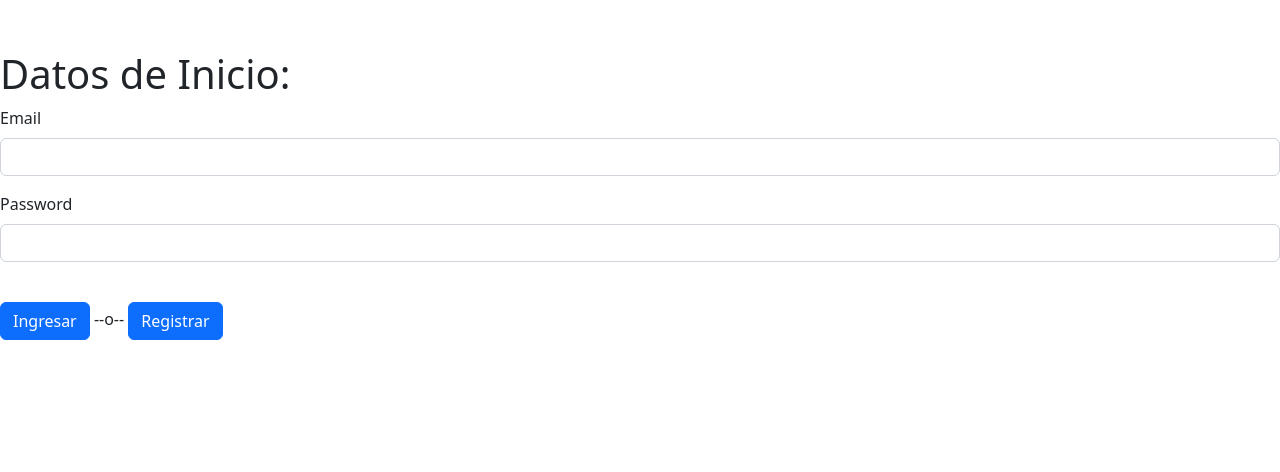
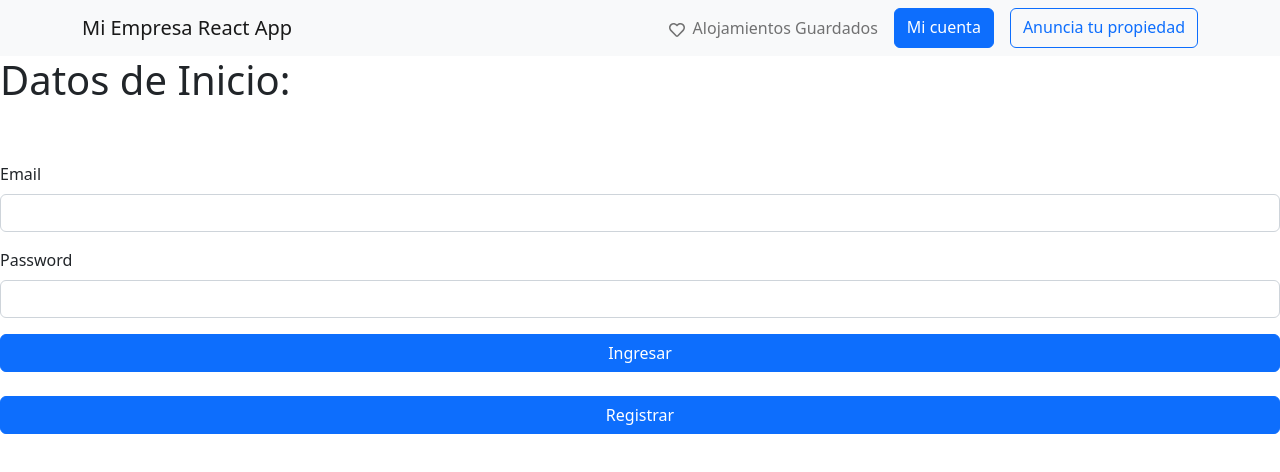
Before and after one commit to No-Country/C6-08, a React (Create React App) app in the folder frontend/: page /login in a window 1280 px wide. Shown: the top 472 px of the page. Built offline with nearby package versions, Linux system fonts and the light colour scheme.

Commit message:
Actualizacion de routes y creacon de Menu

```diff
--- a/frontend/package.json
+++ b/frontend/package.json
@@ -9,11 +9,12 @@
     "bootstrap": "^5.2.0",
     "react": "^18.2.0",
     "react-bootstrap": "^2.5.0",
+    "react-datepicker": "^4.8.0",
     "react-dom": "^18.2.0",
+    "react-hook-form": "^7.34.0",
     "react-icons": "^4.4.0",
-    "react-hook-form": "^7.34.0",
     "react-router-dom": "^6.3.0",
-    "react-scripts": "^5.0.1",
+    "react-scripts": "^2.1.3",
     "web-vitals": "^2.1.4"
   },
   "scripts": {
--- a/frontend/src/App.css
+++ b/frontend/src/App.css
@@ -4,8 +4,10 @@
 }
 
 /*--Login--*/
-
-
+#boton{
+  margin: 0 auto;
+  width: 100%;
+}
 /*--Registro--*/
 
 
--- a/frontend/src/App.js
+++ b/frontend/src/App.js
@@ -1,16 +1,18 @@
 
 import 'bootstrap/dist/css/bootstrap.min.css';
-// import Home from './components/Home';
 import './App.css';
+import React  from 'react';
 import {
   BrowserRouter as Router
 } from "react-router-dom"
 import Public from "./components/routes"
+import Menu from './components/Menu';
 
 function App() {
   return (
     <div className="App">
       <Router>
+        <Menu />
         <Public />
       </Router>
     </div>
--- /dev/null
+++ b/frontend/src/components/Home.js
@@ -0,0 +1,29 @@
+import { Button, Form, Row } from 'react-bootstrap';
+import React from 'react';
+
+const Home = () => {
+  return (
+      <section className="home">
+        <div className='hero-image'>
+          <img src="https://placeimg.com/640/480/nature" alt="imagen" />
+        </div>
+
+        <div className="form-container">
+          <Row>
+            <Form className="form" id="form">
+              <Form.Group className="form-group" id="form-group">
+                <Form.Control type="text" placeholder='🗺️ Prueba con "Bariloche"'></Form.Control>
+                <Form.Control type="text" placeholder="🧑 Personas"></Form.Control>
+                <Button variant="primary" className="search-button">
+                  Buscar
+                </Button>
+              </Form.Group>
+            </Form>
+          </Row>
+        </div>
+      </section>
+
+  );
+};
+
+export default Home;
--- a/frontend/src/components/Home.jsx
+++ /dev/null
@@ -1,52 +0,0 @@
-import { Navbar, Container, Nav, Button, Form, Row } from 'react-bootstrap';
-import React from 'react';
-import { FaRegHeart } from 'react-icons/fa';
-
-const Home = () => {
-  return (
-    <>
-      <Navbar bg="light" expand="lg">
-        <Container>
-          <Navbar.Brand href="#home">Mi Empresa React App</Navbar.Brand>
-          <Navbar.Toggle aria-controls="basic-navbar-nav" />
-          <Navbar.Collapse id="basic-navbar-nav">
-            <Nav className="ms-auto">
-              <Nav.Link href="#">
-                <FaRegHeart className="me-2" />
-                Alojamientos Guardados
-              </Nav.Link>
-              <Button href="#" className="ms-2">
-                Mi cuenta
-              </Button>
-              <Button href="#" variant="outline-primary" className="ms-3">
-                Anuncia tu propiedad
-              </Button>
-            </Nav>
-          </Navbar.Collapse>
-        </Container>
-      </Navbar>
-
-      <section className="home">
-        <div className='hero-image'>
-          <img src="https://placeimg.com/640/480/nature" alt="imagen" />
-        </div>
-
-        <div className="form-container">
-          <Row>
-            <Form className="form" id="form">
-              <Form.Group className="form-group" id="form-group">
-                <Form.Control type="text" placeholder='🗺️ Prueba con "Bariloche"'></Form.Control>
-                <Form.Control type="text" placeholder="🧑 Personas"></Form.Control>
-                <Button variant="primary" className="search-button">
-                  Buscar
-                </Button>
-              </Form.Group>
-            </Form>
-          </Row>
-        </div>
-      </section>
-    </>
-  );
-};
-
-export default Home;
--- /dev/null
+++ b/frontend/src/components/Menu.js
@@ -0,0 +1,32 @@
+import { Navbar, Container, Nav, Button} from 'react-bootstrap';
+import React  from 'react';
+import { FaRegHeart } from 'react-icons/fa';
+import {Link} from "react-router-dom"
+
+function Menu(){
+    return(
+        <>
+        <Navbar bg="light" expand="lg">
+        <Container>
+          <Navbar.Brand href="#home" as={Link} to="/">Mi Empresa React App</Navbar.Brand>
+          <Navbar.Toggle aria-controls="basic-navbar-nav" />
+          <Navbar.Collapse id="basic-navbar-nav">
+            <Nav className="ms-auto">
+              <Nav.Link href="#">
+                <FaRegHeart className="me-2" />
+                Alojamientos Guardados
+              </Nav.Link>
+              <Button href="#" className="ms-2">
+                Mi cuenta
+              </Button>
+              <Button href="#" variant="outline-primary" className="ms-3">
+                Anuncia tu propiedad
+              </Button>
+            </Nav>
+          </Navbar.Collapse>
+        </Container>
+      </Navbar>
+        </>
+    )
+}
+export default Menu
--- a/frontend/src/components/hotelDetail/HotelDetail.js
+++ b/frontend/src/components/hotelDetail/HotelDetail.js
@@ -1,4 +1,4 @@
-import React from 'react'
+import React  from 'react';
 import "./hotelDetail.css"
 import ReserveCard from '../reserveCard/ReserveCard'
 
--- a/frontend/src/components/login.js
+++ b/frontend/src/components/login.js
@@ -10,14 +10,15 @@ function Login(){
         console.log("Form",data)
         setAlert({variant:"success",text:'Wellcome!'})
         setInterval(() => {
-        window.open("/Home", "_self");
+        window.open("/", "_self");
         }, 1000);
     }
     return(
         <div>
-            <Alert variant={alert.variant}>{alert.text}</Alert>
             <h1>Datos de Inicio:</h1>
-            <Form onSubmit={handleSubmit(onSubmit)} className="form">
+
+            <Form onSubmit={handleSubmit(onSubmit)} className="form" >
+                <Alert variant={alert.variant}>{alert.text}</Alert>
                 <Form.Group className="mb-3" controlId="formBasicEmail">
                     <Form.Label>Email</Form.Label>
                     <Form.Control  type="email" {...register("email", { required: true })}/>
@@ -26,11 +27,12 @@ function Login(){
                     <Form.Label>Password</Form.Label>
                     <Form.Control type="password" {...register("password", { required: true })}/>
                 </Form.Group>
-                {(errors.password || errors.email ) && <div>Todos los campos son obligatorios</div>}
+                {(errors.password || errors.email ) && <Alert variant="danger">Todos los campos son obligatorios</Alert>}
+
+                <span><Button type="submit" variant="primary" >Ingresar</Button></span>
                 <br></br>
-                <span><Button type="submit" variant="primary" >Ingresar</Button></span>
-                <span> --o-- </span>
-                <span><Button variant="primary" as={Link} to={"/registrar"}>Registrar</Button></span>
+                <br></br>
+                <span><Button variant="primary" id="boton" as={Link} to={"/registrar"}>Registrar</Button></span>
             </Form>
         </div>
     )
--- a/frontend/src/components/registro.js
+++ b/frontend/src/components/registro.js
@@ -20,7 +20,7 @@ function Registrar(){
     return(
         <div>
             <h1>Datos de Registro:</h1>
-            <Form onSubmit={handleSubmit(onSubmit)} className="form">
+            <Form onSubmit={handleSubmit(onSubmit)} className="form" >
                 <Form.Group className="mb-3" controlId="formBasicName">
                     <Form.Label>Nombre</Form.Label>
                     <Form.Control type="text" {...register("nombre", { required: true })}/>
--- a/frontend/src/components/routes.js
+++ b/frontend/src/components/routes.js
@@ -1,11 +1,13 @@
 import Home from './Home'
 import Registrar from './registro'
 import Login from './login'
+import HotelDetail from './hotelDetail/HotelDetail'
 import {
   Routes,
   Route,
   Navigate
 } from "react-router-dom"
+import React  from 'react';
 
 
 function Public() {
@@ -14,7 +16,7 @@ function Public() {
         <Route path='/login' element={<Login  />} />
         <Route path='/registrar' element={<Registrar />} />
         <Route path='/' element={<Home />} />
-
+        <Route path='/Detail' /*'/Detail/:id'*/ element={<HotelDetail />} />
       </Routes>
   );
 }
```
Also changed, not shown: 1 other file (tests, documents, lock files or other folders).
